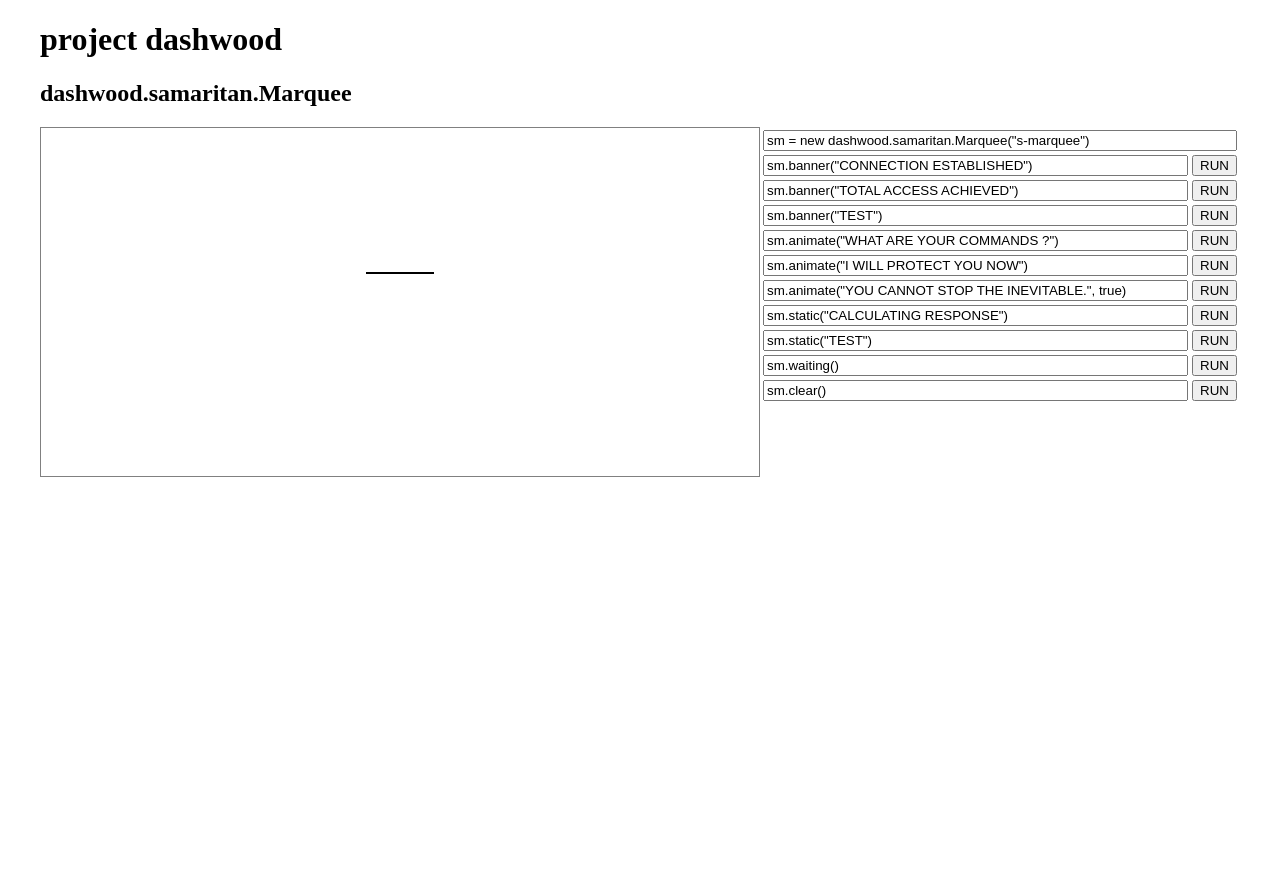
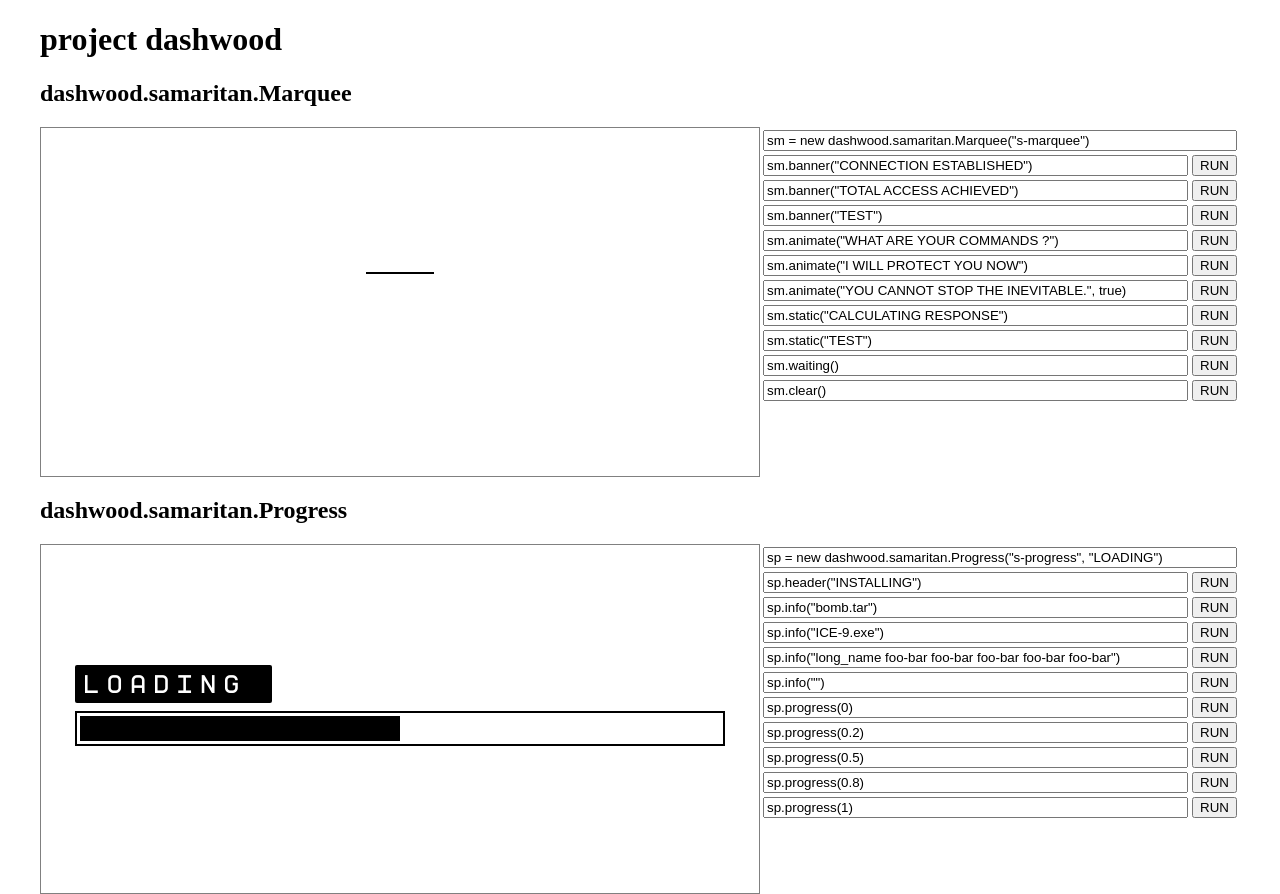
Before and after one commit to goncalomb/dashwood, a plain HTML site: page index.html in a window 1280 px wide. Before the commit the page ends 800 px from the top, so only its background shows below. Drawn offline with Linux system fonts and the light colour scheme.

Commit message:
Add new progress bar component

```diff
--- a/index.html
+++ b/index.html
@@ -33,5 +33,29 @@
                 "sm.clear()"
             ]);
         </script>
+
+        <h2>dashwood.samaritan.Progress</h2>
+        <div class="dashwood-demo">
+            <div style="padding-top: 120px;">
+                <div id="s-progress"></div>
+            </div>
+            <div id="s-progress-controls"></div>
+        </div>
+        <script>
+            var s_marquee_demo = new dashwood.DemoControls("s-progress-controls");
+            s_marquee_demo.addTestCode("sp = new dashwood.samaritan.Progress(\"s-progress\", \"LOADING\")", true);
+            s_marquee_demo.addTestCodeArray([
+                "sp.header(\"INSTALLING\")",
+                "sp.info(\"bomb.tar\")",
+                "sp.info(\"ICE-9.exe\")",
+                "sp.info(\"long_name foo-bar foo-bar foo-bar foo-bar foo-bar\")",
+                "sp.info(\"\")",
+                "sp.progress(0)",
+                "sp.progress(0.2)",
+                "sp.progress(0.5)",
+                "sp.progress(0.8)",
+                "sp.progress(1)"
+            ]);
+        </script>
     </body>
 </html>
--- a/src/dashwood.css
+++ b/src/dashwood.css
@@ -75,3 +75,59 @@
     from { border-bottom-color: #330000; }
     to { border-bottom-color: #cc0000; }
 }
+
+/* samaritan progress */
+
+.dashwood-s-progress {
+    font-family: "Mono MMM 5";
+    font-size: 23px;
+    width: 650px;
+    margin: 0 auto;
+}
+
+/* samaritan progress (.header) */
+
+.dashwood-s-progress .header {
+    display: inline-block;
+    color: white;
+    background-color: black;
+    letter-spacing: 8px;
+    padding: 5px 0px 5px 10px;
+    border-radius: 2px;
+    margin-bottom: 8px;
+}
+
+.dashwood-s-progress .header::after {
+    content: "_";
+    animation: fast-flash 300ms linear infinite;
+}
+
+@keyframes fast-flash {
+    0% { opacity: 1; }
+    49% { opacity: 1; }
+    50% { opacity: 0; }
+    100% { opacity: 0; }
+}
+
+/* samaritan progress (.info) */
+
+.dashwood-s-progress .info {
+    display: none;
+    margin-bottom: 8px;
+    white-space: nowrap;
+    overflow: hidden;
+}
+
+/* samaritan progress (.bar) */
+
+.dashwood-s-progress .bar {
+    border: 2px solid black;
+    padding: 3px;
+}
+
+.dashwood-s-progress .bar .bar-inside {
+    background: black;
+    width: 0;
+    height: 25px;
+    transition-duration: 500ms;
+}
--- a/src/dashwood.js
+++ b/src/dashwood.js
@@ -115,4 +115,35 @@
         this._elArrow.classList.remove("arrow-animation");
     }
 
+    // samaritan.Progress
+
+    samaritan.Progress = function(element, header) {
+        this._el = dashwood.getElement(element);
+        this._el.classList.add("dashwood-s-progress");
+        this._elHeader = dashwood.createElement("div", this._el, "header");
+        this._elHeader.innerText = header || "Loading";
+        this._elInfo = dashwood.createElement("div", this._el, "info");
+        this._elBar = dashwood.createElement("div", this._el, "bar");
+        this._elBarInside = dashwood.createElement("div", this._elBar, "bar-inside");
+        this.progress(0);
+    };
+
+    samaritan.Progress.prototype.header = function(text) {
+        this._elHeader.innerText = text;
+    }
+
+    samaritan.Progress.prototype.info = function(text) {
+        if (text) {
+            this._elInfo.style.display = "block";
+            this._elInfo.innerText = text;
+        } else {
+            this._elInfo.style.display = "";
+            this._elInfo.innerText = "";
+        }
+    }
+
+    samaritan.Progress.prototype.progress = function(value) {
+        this._elBarInside.style.width = (value*100) + "%";
+    }
+
 })();
```
